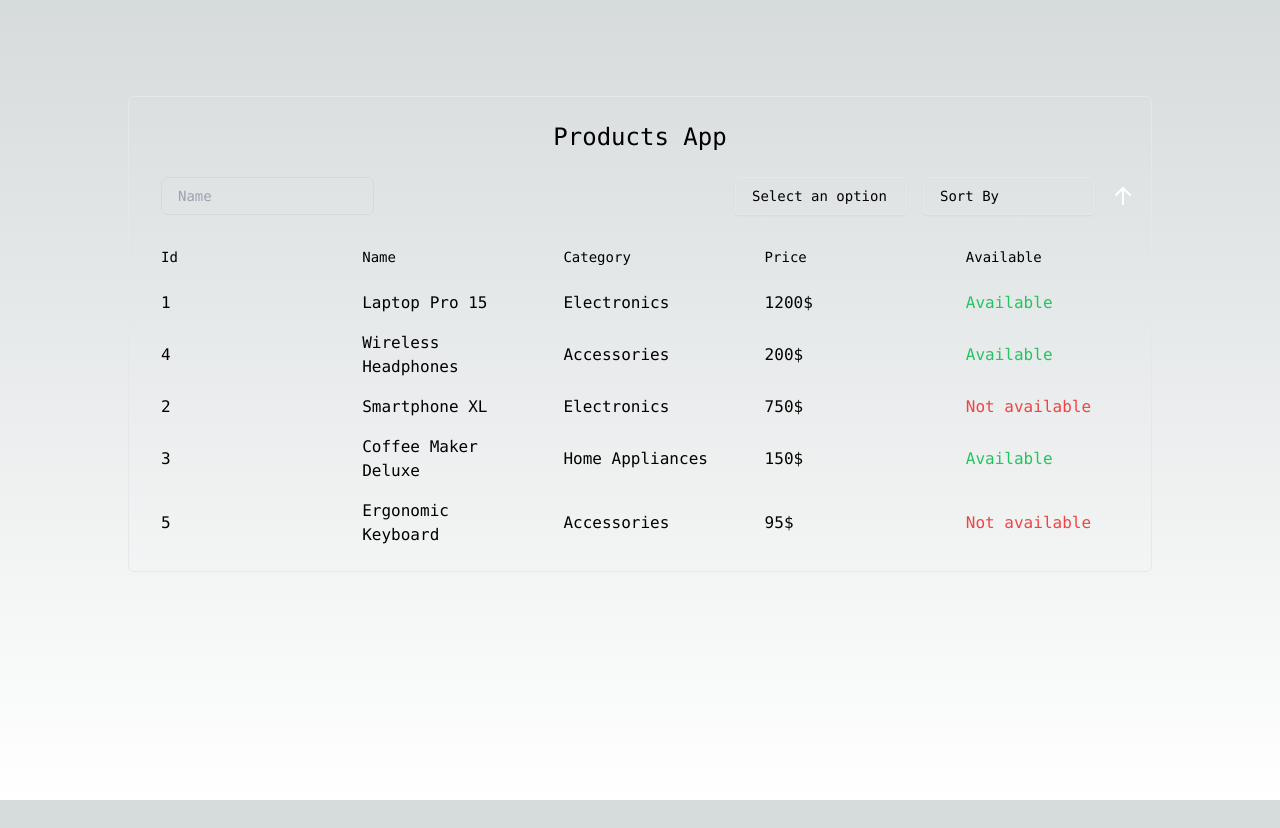
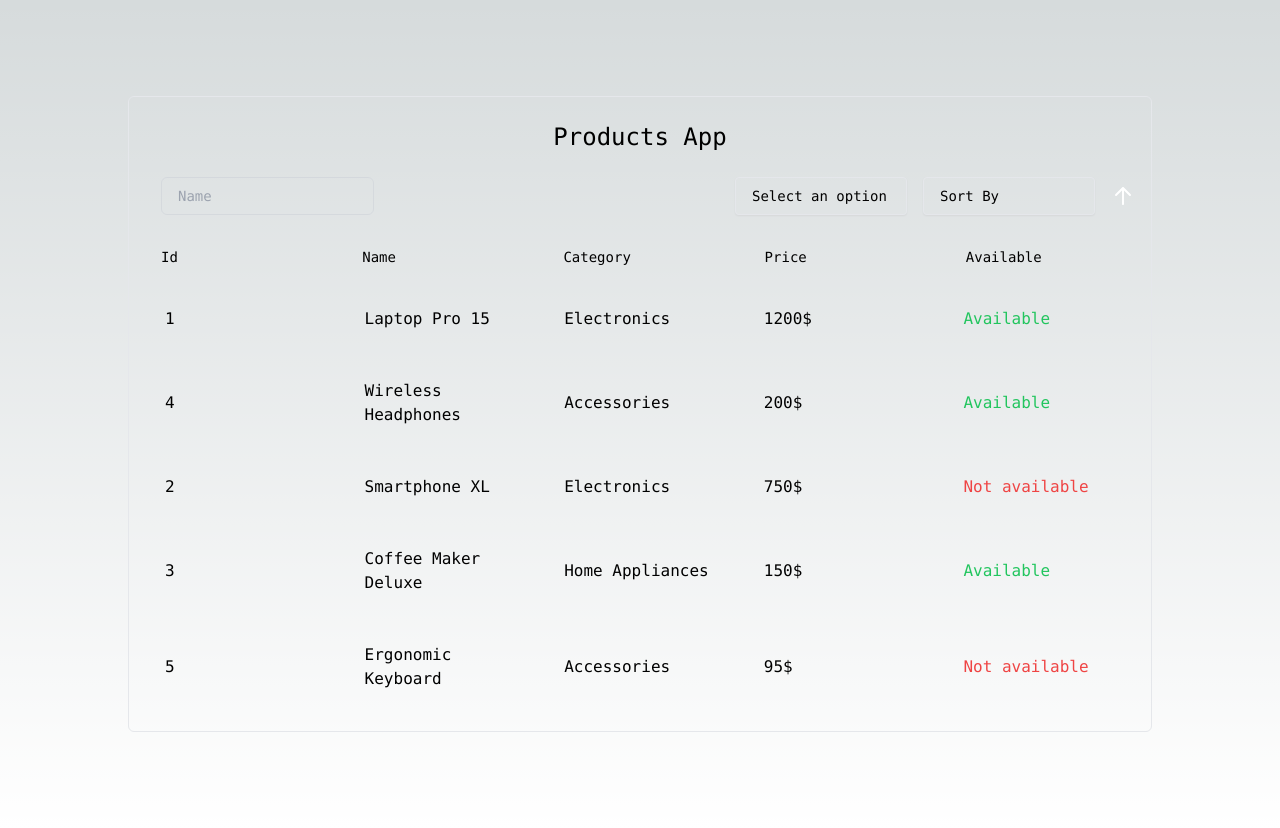
Before and after one commit to SamiFraca/prxdxctssapp, a Next.js app: page / in a window 1280 px wide. Before the commit the page ends 800 px from the top, so only its background shows below. Built offline with nearby package versions, Linux system fonts and the light colour scheme.

Commit message:
Add default pdp page list layout

```diff
--- a/app/components/products-list.tsx
+++ b/app/components/products-list.tsx
@@ -47,10 +47,9 @@ export const ProductList = () => {
               product.isVisible ? "" : "hidden"
             }`}
           >
-            <li className="md:w-1/5 md:text-base">{product.id}</li>
-            <li className="md:w-1/5 md:text-base">
             <Link
               key={product.id}
+              className="flex w-full gap-12 items-center hover:bg-slate-800 py-4 px-1 hover:bg-opacity-70 transition-all rounded-md"
               href={{
                 pathname: `/products/${product.id}`,
                 query: {
@@ -59,9 +58,8 @@ export const ProductList = () => {
                 },
               }}
             >
-                {product.name}
-              </Link>
-            </li>
+              <li className="md:w-1/5 md:text-base">{product.id}</li>
+              <li className="md:w-1/5 md:text-base">{product.name}</li>
               <li className="md:w-1/5 md:text-base">{product.category}</li>
               <li className="md:w-1/5 md:text-base">{product.price}$</li>
               <li
@@ -71,6 +69,7 @@ export const ProductList = () => {
               >
                 {product.available ? "Available" : "Not available"}
               </li>
+            </Link>
           </ul>
         ))}
       </div>
--- a/app/products/[id]/page.tsx
+++ b/app/products/[id]/page.tsx
@@ -1,4 +1,3 @@
-// app/products/[id]/page.tsx
 import React from "react";
 
 interface ProductPageProps {
@@ -14,7 +13,6 @@ interface ProductPageProps {
 const ProductPage = async ({ params, searchParams }: ProductPageProps) => {
   const { id } = params;
   const { name, category } = searchParams;
-  console.log(searchParams);
 
   return (
     <div>
```
Lines whose indentation alone changed are shown as unchanged.
